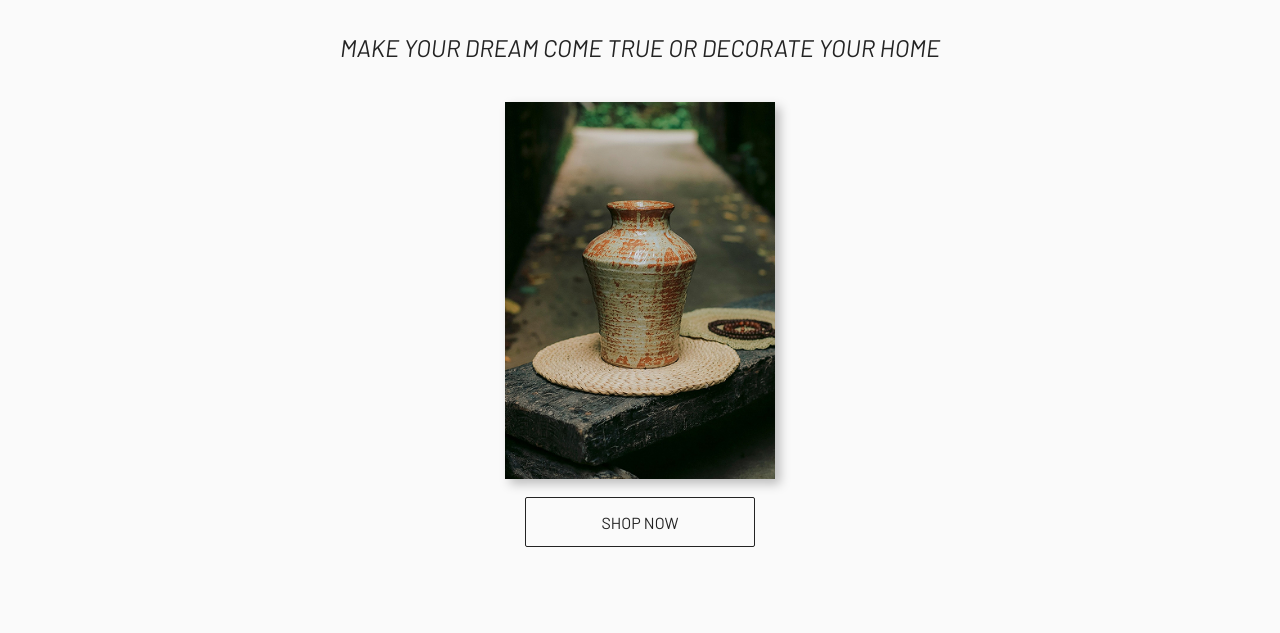
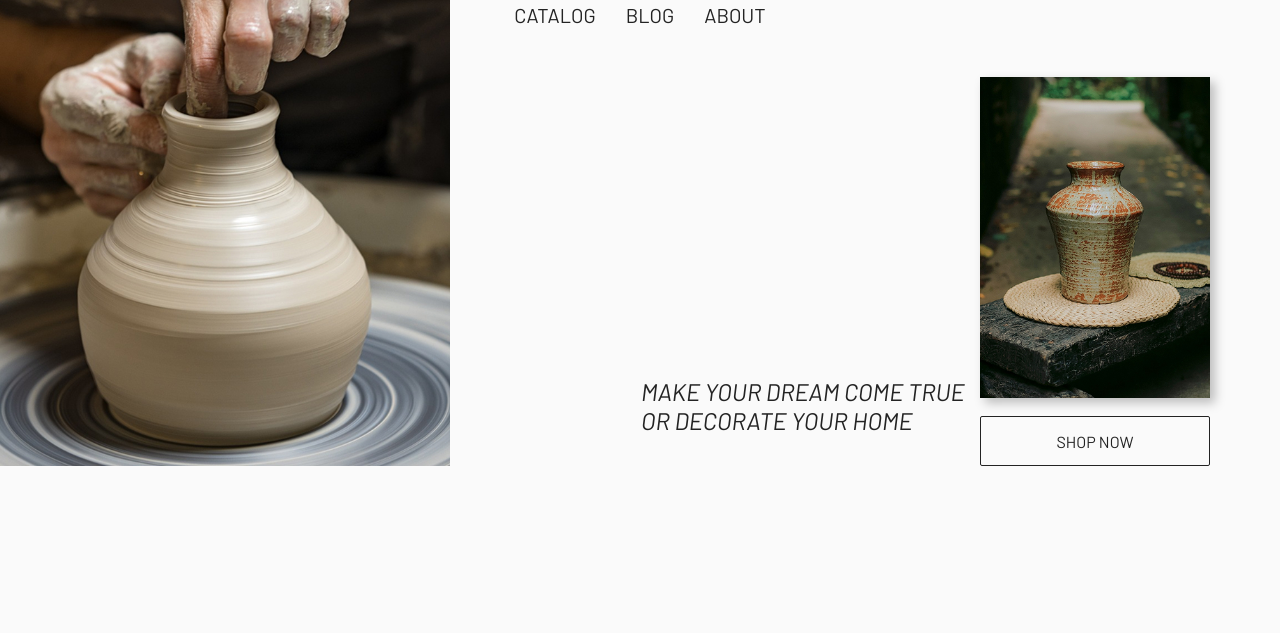
Before and after one commit to BMike903/Ceramic_soul, a website built with Vite: page index.html in a window 1280 px wide. Shown: the part 167-800 px from the top of the page. Built offline with nearby package versions, Linux system fonts and the light colour scheme.

Commit message:
adaptation of header and first section

```diff
--- a/index.html
+++ b/index.html
@@ -16,8 +16,10 @@
   </head>
   <body>
     <section class="promo">
+      <img src="/src/img/promo/potter.jpg" alt="potter" class="promo__potter" />
       <div class="container">
         <header class="header">
+          <div class="header__top">
             <div class="burger"><span></span><span></span><span></span></div>
             <a href="#" class="header__logo">
               <img src="/src/logo/logo.png" alt="logo" />
@@ -26,10 +28,21 @@
               <a href="#"><span class="icon-search" /></a>
               <a href="#"><span class="icon-shopping-bag" /></a>
             </div>
+          </div>
+          <nav class="header__nav">
+            <ul>
+              <li><a href="#" class="header__link">catalog</a></li>
+              <li><a href="#" class="header__link">blog</a></li>
+              <li><a href="#" class="header__link">about</a></li>
+            </ul>
+          </nav>
         </header>
+        <div class="promo__wrapper">
           <h1 class="title-h1-italic promo__title">
-          Make your dream come true or decorate your home
+            Make your dream come true <br />
+            or decorate your home
           </h1>
+          <div class="promo__cta">
             <img
               src="src/img/promo/ceramic-vase.jpg"
               alt="vase image"
@@ -37,6 +50,8 @@
             />
             <button class="btn-default promo__btn">shop now</button>
           </div>
+        </div>
+      </div>
     </section>
     <script type="module" src="/src/js/script.js"></script>
   </body>
--- a/src/sass/base/basic.scss
+++ b/src/sass/base/basic.scss
@@ -44,3 +44,23 @@ body {
   width: 100%;
   padding: 0 10px;
 }
+
+@media screen and (min-width: 768px) {
+  .container {
+    max-width: 720px;
+    padding: 0;
+    margin: 0 auto;
+  }
+}
+
+@media screen and (min-width: 1200px) {
+  .container {
+    max-width: 1140px;
+  }
+}
+
+@media screen and (min-width: 1920px) {
+  .container {
+    max-width: 1440px;
+  }
+}
--- a/src/sass/base/mixins.scss
+++ b/src/sass/base/mixins.scss
@@ -11,6 +11,7 @@
 
 @mixin button {
   display: block;
+  padding: 0 10px;
   border: 1px solid $dark;
   border-radius: 2px;
   text-align: center;
@@ -20,4 +21,5 @@
   text-transform: uppercase;
   line-height: normal;
   background-color: transparent;
+  cursor: pointer;
 }
--- a/src/sass/blocks/header.scss
+++ b/src/sass/blocks/header.scss
@@ -1,8 +1,10 @@
 @use "../base/variables.scss" as *;
 
 .header {
-  display: flex;
-  justify-content: space-between;
+  &__top {
+    display: flex;
+    justify-content: space-between;
+  }
   &__logo {
     width: 100px;
     height: 100px;
@@ -21,6 +23,9 @@
       }
     }
   }
+  &__nav {
+    display: none;
+  }
 }
 
 .burger {
@@ -36,3 +41,48 @@
     background-color: $dark;
   }
 }
+
+@media screen and (min-width: 768px) {
+  .header {
+    &__nav {
+      display: block;
+      margin-top: 20px;
+      ul {
+        display: flex;
+        padding-left: 0;
+        justify-content: center;
+        gap: 30px;
+        li {
+          list-style-type: none;
+        }
+      }
+    }
+    &__link {
+      font-style: normal;
+      font-weight: 400;
+      font-size: 20px;
+      line-height: 24px;
+      text-transform: uppercase;
+      color: $dark;
+      text-decoration: none;
+    }
+  }
+  .burger {
+    visibility: hidden;
+  }
+}
+
+@media screen and (min-width: 1920px) {
+  .header {
+    &__logo {
+      width: 150px;
+      height: 150px;
+    }
+    &__nav {
+      margin-top: 36px;
+      ul {
+        gap: 60px;
+      }
+    }
+  }
+}
--- a/src/sass/blocks/promo.scss
+++ b/src/sass/blocks/promo.scss
@@ -1,11 +1,18 @@
 .promo {
   padding-top: 50px;
+  position: relative;
+  &__wrapper {
+    margin-top: 50px;
+  }
   &__title {
     margin-block-start: 50px;
     padding-inline: 5px;
   }
+  &__cta {
+    margin-top: 40px;
+  }
   &__img {
-    margin: 40px auto 0 auto;
+    margin: 0 auto;
     width: 270px;
     height: 377px;
     box-shadow: 5px 5px 10px rgba(0, 0, 0, 0.25);
@@ -13,4 +20,69 @@
   &__btn {
     margin: 18px auto 0 auto;
   }
+  &__potter {
+    display: none;
+  }
 }
+
+@media screen and (min-width: 768px) {
+  .promo {
+    &__wrapper {
+      display: flex;
+      justify-content: space-between;
+    }
+    &__cta {
+      margin-top: 0;
+    }
+    &__img {
+      width: 230px;
+      height: 321px;
+    }
+    &__title {
+      padding-inline: 0;
+      padding-top: 250px;
+      padding-left: 71px;
+      text-align: left;
+    }
+  }
+}
+
+@media screen and (min-width: 1200px) {
+  .promo {
+    &__potter {
+      display: block;
+      position: absolute;
+      top: 0;
+      left: 0;
+      width: clamp(450px, 3vw, 640px);
+      height: 633px;
+      object-fit: cover;
+    }
+    &__title {
+      padding-left: 571px;
+    }
+  }
+}
+
+@media screen and (min-width: 1920px) {
+  .promo {
+    padding-top: 40px;
+    &__wrapper {
+      margin-top: 79px;
+    }
+    &__img {
+      width: 330px;
+      height: 460px;
+    }
+    &__btn {
+      margin: 50px auto 0 auto;
+    }
+    &__title {
+      padding-top: 384px;
+      padding-left: 642px;
+    }
+    &__potter {
+      height: 900px;
+    }
+  }
+}
--- a/src/sass/ui/buttons.scss
+++ b/src/sass/ui/buttons.scss
@@ -1,7 +1,30 @@
 @use "../base/mixins.scss" as *;
+@use "../base/variables.scss" as *;
 
 .btn-default {
   @include button;
   width: 230px;
   height: 50px;
 }
+
+@media screen and (min-width: 1200px) {
+  .btn-default {
+    &:hover {
+      background-color: $dark;
+      color: $light;
+    }
+    &:active {
+      background: rgba(217, 217, 217, 0.1);
+      box-shadow: inset 0px 0px 10px 1px rgba(0, 0, 0, 0.4);
+      color: $dark;
+      border: none;
+    }
+  }
+}
+
+@media screen and (min-width: 1920px) {
+  .btn-default {
+    width: 330px;
+    height: 60px;
+  }
+}
--- a/src/sass/ui/titles.scss
+++ b/src/sass/ui/titles.scss
@@ -5,3 +5,9 @@
   font-size: 24px;
   font-style: italic;
 }
+
+@media screen and (min-width: 1920px) {
+  .title-h1-italic {
+    font-size: 32px;
+  }
+}
```
Lines whose indentation alone changed are shown as unchanged.
